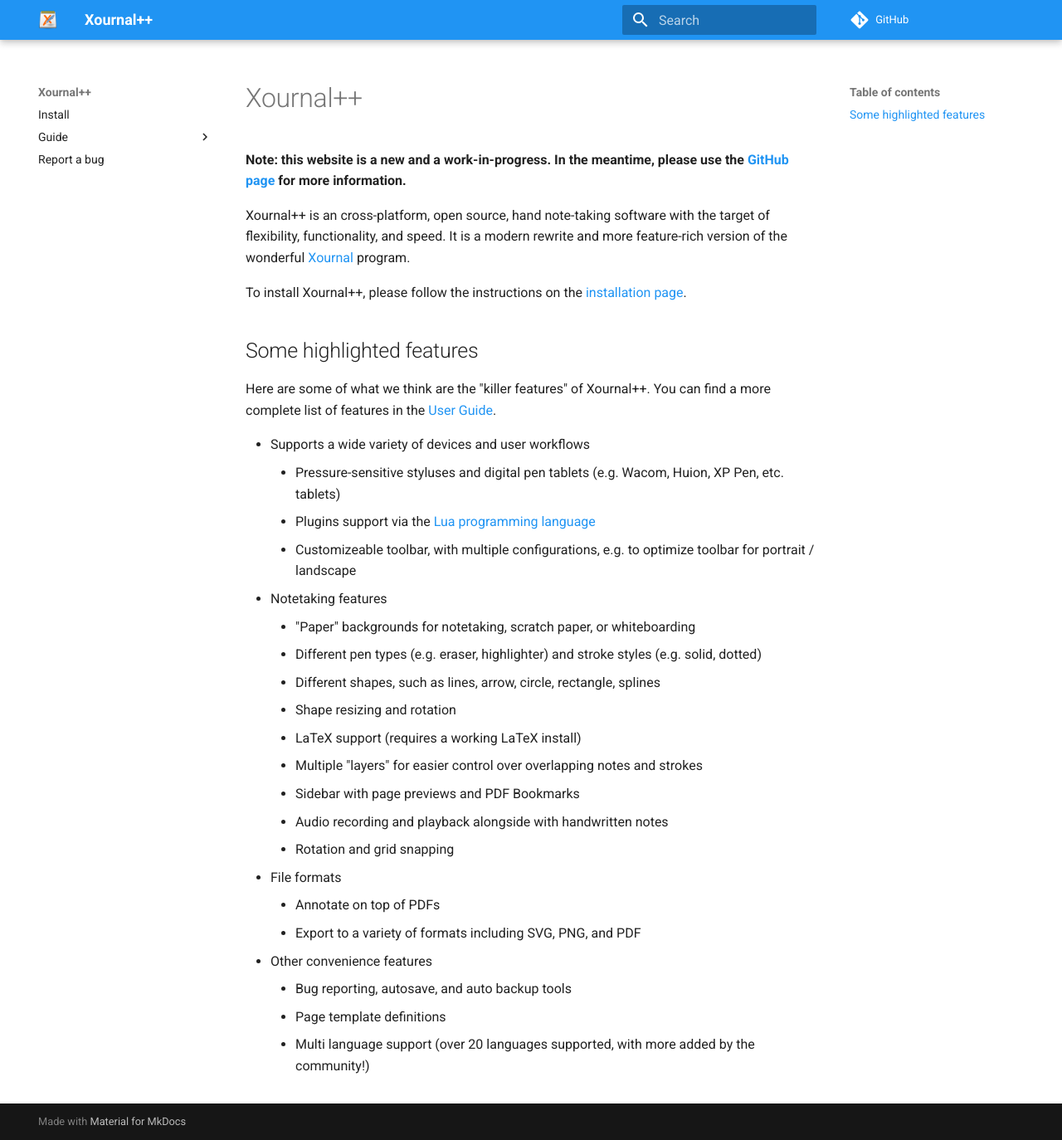
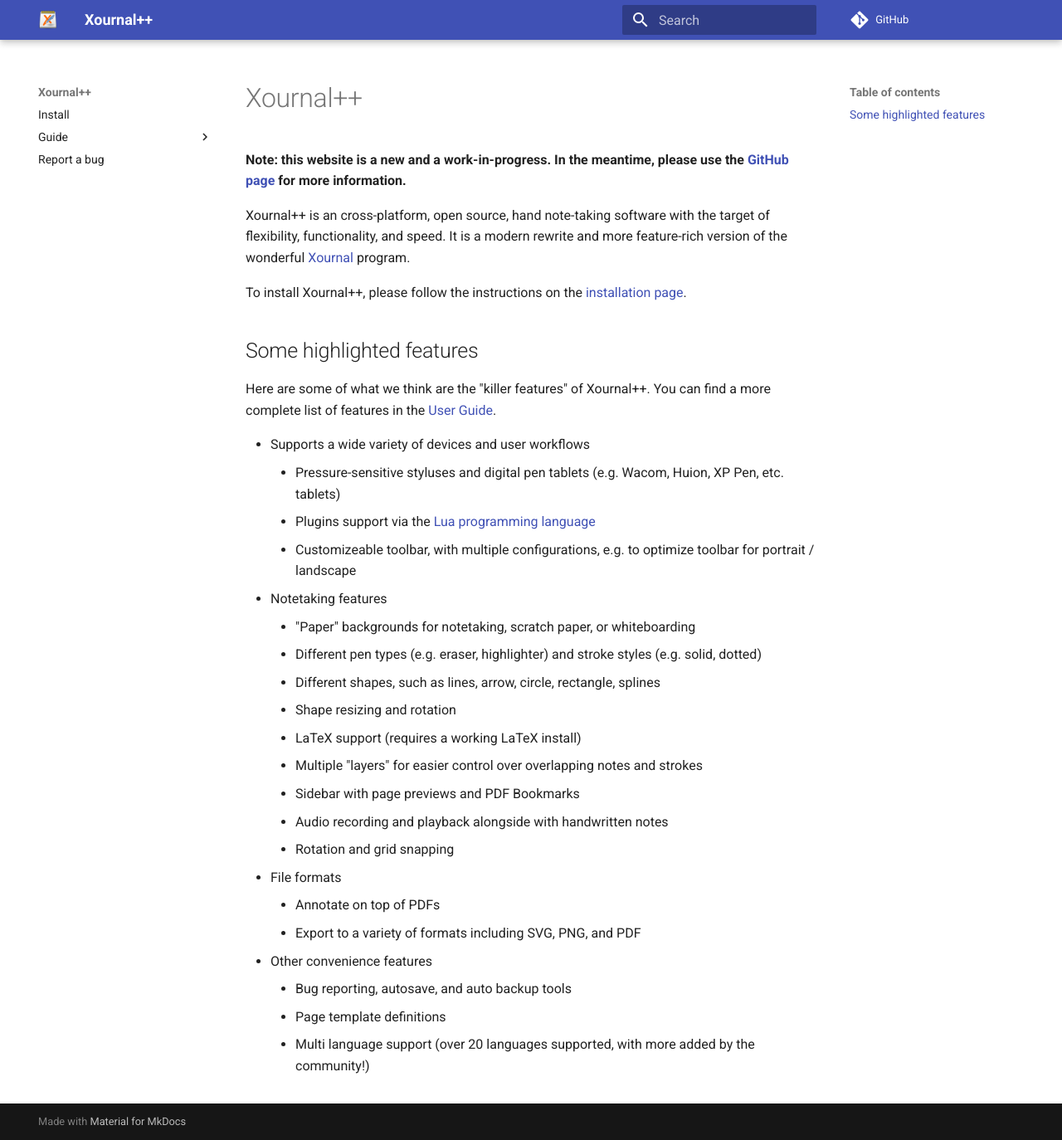
Before and after one commit to xournalpp/xournalpp.github.io, an MkDocs documentation site: the page built from docs/index.md, in a window 1280 px wide and 1374 px high. Shown: the whole window at 83% size. Built offline with MkDocs 1.6.1 and Material for MkDocs 9.7.7, drawn with Linux system fonts in a browser that asks for light colours; comment, search, counter and statistics services are not loaded.

Commit message:
Change used color scheme

```diff
--- a/mkdocs.yml
+++ b/mkdocs.yml
@@ -19,5 +19,5 @@ theme:
   logo: img/favicon.ico
   palette:
     scheme: default
-    primary: blue
-    accent: blue
+    primary: indigo
+    accent: deep orange
```
